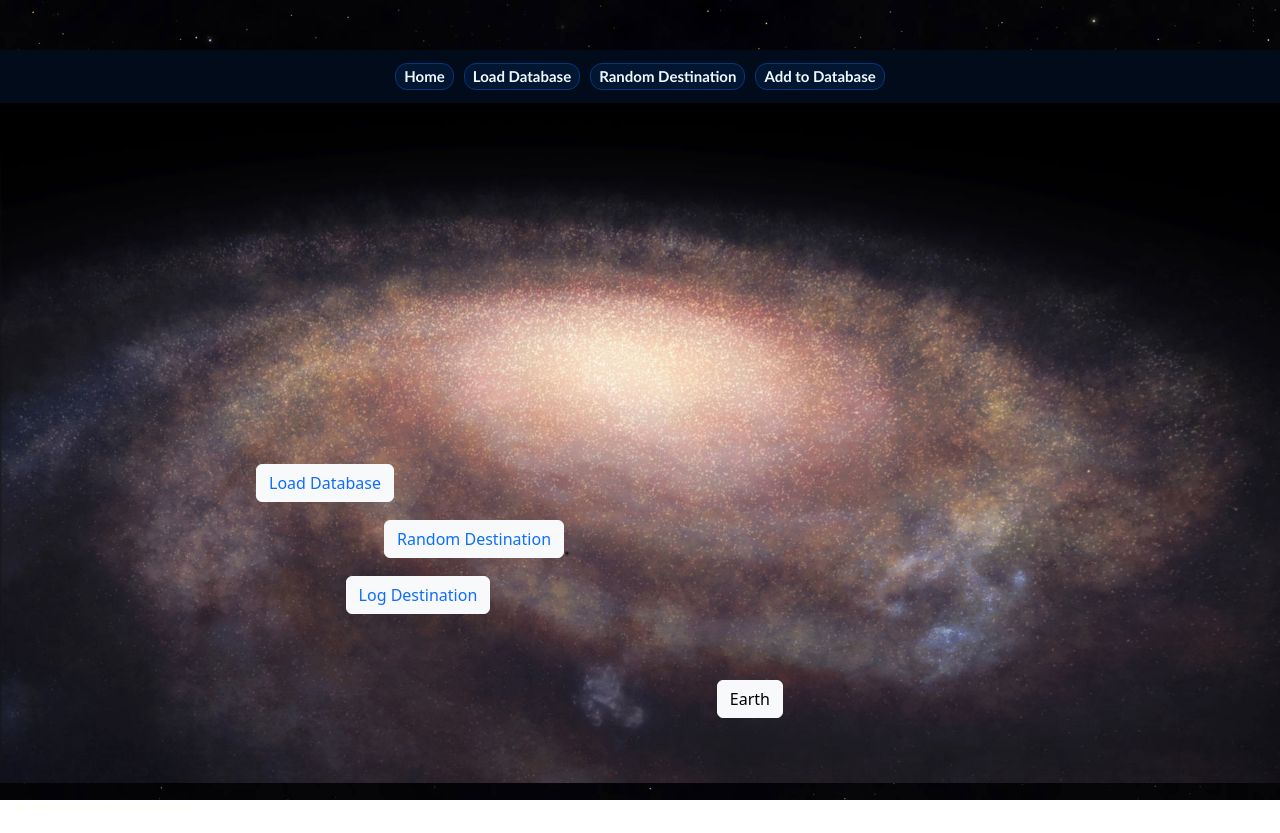
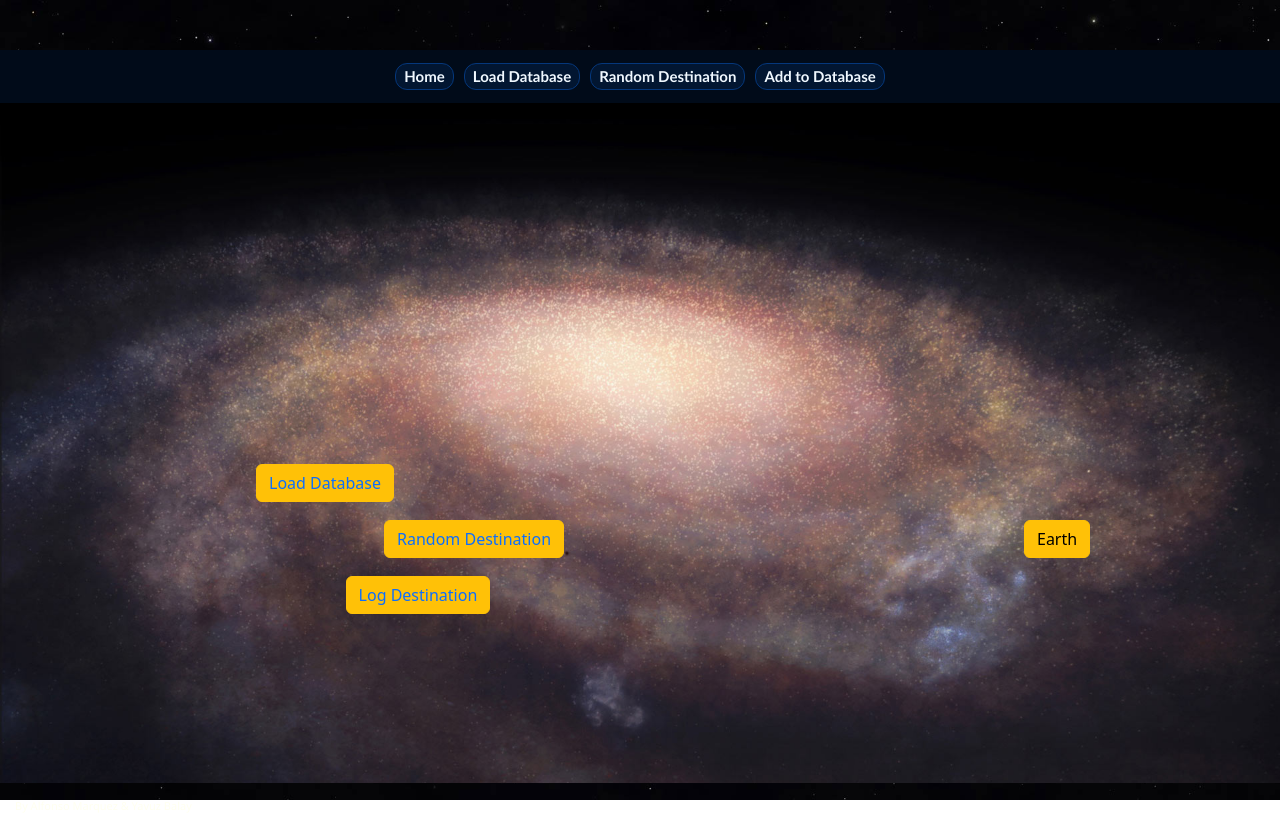
Before and after one commit to m02p02/react-json-project02, a React (Vite) app: page / in a window 1280 px wide. Built offline with nearby package versions, Linux system fonts and the light colour scheme.

Commit message:
Homepage zoomout function implemented

```diff
--- a/src/App.css
+++ b/src/App.css
@@ -27,13 +27,7 @@ Header, Footer
   height: 50px;
   width: 100%;
 }
-.galaxy-map{
-  background-image: url(/src/images/milkyway.jpg);
-  width: 100%;
-  height: 85vh;
-  background-repeat: no-repeat;
-  background-size: cover;
-}
+
 .footer-tag {
   font-size: 11px;
   font-family: 'Segoe UI', Tahoma, Geneva, Verdana, sans-serif;
@@ -64,38 +58,6 @@ NavBar
 /*
 HomePage
 */
-.hp-random-btn {
-  top: 65%;
-  left: 30%;
-  position: absolute;
-}
-.hp-random-btn2 {
-  top: 72%;
-  left: 27%;
-  position: absolute;
-}
-.hp-random-btn3 {
-  top: 58%;
-  left: 20%;
-  position: absolute;
-}
-.hp-random-btnEarth {
-  top: 85%;
-  left: 56%;
-  position: absolute;
-}
-
-.galaxy-map span {
-  color: aliceblue;
-}
-
-.galaxy-btn {
-  font-family: Cambria, Cochin, Georgia, Times, 'Times New Roman', serif;
-  font-size: 15px;
-  background-color:	#021631;
-  border: 1px solid aliceblue;
-  border-radius: 25px;
-}
 
 /*
 AllLocationsPage
--- /dev/null
+++ b/src/HomePage.css
@@ -0,0 +1,56 @@
+.hp-random-btn {
+    top: 65%;
+    left: 30%;
+    position: absolute;
+  }
+  .hp-random-btn2 {
+    top: 72%;
+    left: 27%;
+    position: absolute;
+  }
+  .hp-random-btn3 {
+    top: 58%;
+    left: 20%;
+    position: absolute;
+  }
+  .hp-random-btnEarth {
+    top: 65%;
+    left: 80%;
+    position: absolute;
+  }
+
+  .galaxy-map span {
+    color: aliceblue;
+  }
+
+  .galaxy-btn {
+    font-family: Cambria, Cochin, Georgia, Times, 'Times New Roman', serif;
+    font-size: 15px;
+    background-color:	#021631;
+    border: 1px solid aliceblue;
+    border-radius: 25px;
+  }
+  .galaxy-map {
+    background-image: url(/src/images/milkyway.jpg);
+    width: 100%;
+    height: 85vh;
+    background-repeat: no-repeat;
+    background-size: cover;
+    display: flex;
+    align-items: center;
+    justify-content: center;
+    overflow: hidden; /* Ensure that content outside the viewport is hidden */
+  }
+
+  .zoom-in {
+    animation: zoomIn 2s ease-in-out; /* Adjust the duration as needed */
+  }
+
+  @keyframes zoomIn {
+    from {
+      transform: scale(4); /* Initial zoom level */
+    }
+    to {
+      transform: scale(1); /* Final zoom level */
+    }
+  }
--- a/src/pages/HomePage.jsx
+++ b/src/pages/HomePage.jsx
@@ -1,9 +1,11 @@
-import React, { useState } from "react";
+import React, { useEffect, useState } from "react";
 import { Button, Modal } from "react-bootstrap";
+import "../HomePage.css"
 
 function HomePage() {
   const [showModal, setShowModal] = useState(false);
   const [urlToPreview, setUrlToPreview] = useState("");
+  const [isZoomed, setIsZoomed] = useState(true);
 
   const handleShowModal = () => setShowModal(true);
   const handleCloseModal = () => setShowModal(false);
@@ -12,29 +14,38 @@ function HomePage() {
     setUrlToPreview(url);
     handleShowModal();
   };
+  useEffect(() => {
+
+    const timeout = setTimeout(() => {
+      setIsZoomed(false);
+    }, 2000);
+
+    return () => clearTimeout(timeout);
+  }, []);
+
 
   return (
     <>
-        <div className="galaxy-map">
+        <div className={`galaxy-map ${isZoomed ? "zoom-in" : ""}`}>
           <span className="hp-random-btn">
-            <Button variant="light">
+            <Button variant="warning">
               <a href="/places/random-place">Random Destination</a>
             </Button>{" "}
           </span>
           <span className="hp-random-btn2">
-            <Button variant="light">
+            <Button variant="warning">
               <a href="/places/add-place">Log Destination</a>
             </Button>{" "}
           </span>
           <span className="hp-random-btn3">
-            <Button variant="light">
+            <Button variant="warning">
               <a href="/places/all-places">Load Database</a>
             </Button>{" "}
           </span>
 
           <span className="hp-random-btnEarth">
             <Button
-              variant="light"
+              variant="warning"
               onClick={() =>
                 handlePreviewUrl(
                   "https://project-exo-app.netlify.app/places/details/1"
```
